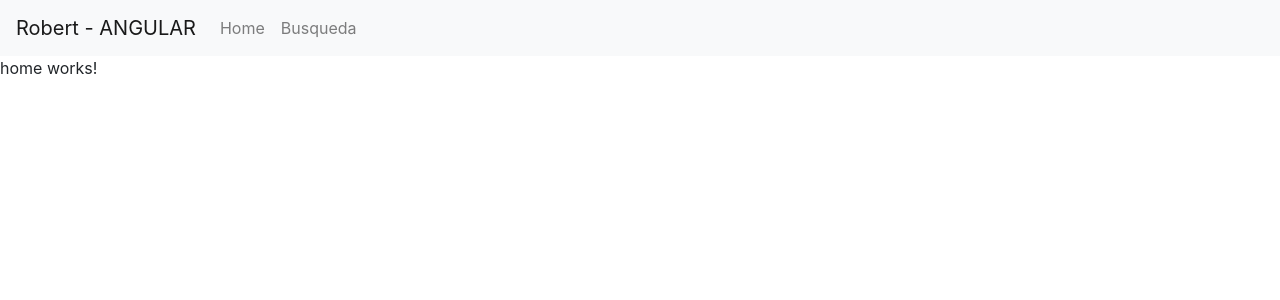
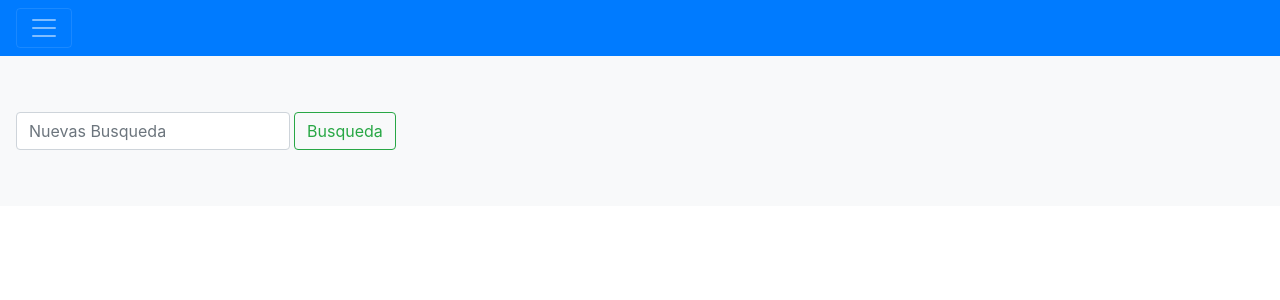
Before and after one commit to Robertgaraban/projeto-final.angola.github.io, an Angular app: page /Home in a window 1280 px wide. Shown: the top 300 px of the page. Built offline with nearby package versions, Linux system fonts and the light colour scheme.

Commit message:
Cambio Paginas Home e Busqueda

```diff
--- a/src/app/app.component.html
+++ b/src/app/app.component.html
@@ -1,5 +1,5 @@
 
-<nav class="navbar navbar-expand-lg navbar-light bg-light">
+<nav class="navbar navbar-dark bg-primary">
     <button class="navbar-toggler" type="button" data-toggle="collapse" data-target="#navbarTogglerDemo01" aria-controls="navbarTogglerDemo01" aria-expanded="false" aria-label="Toggle navigation">
       <span class="navbar-toggler-icon"></span>
     </button>
--- a/src/app/components/busqueda/busqueda.component.html
+++ b/src/app/components/busqueda/busqueda.component.html
@@ -1 +1,4 @@
-<p>busqueda works!</p>
+
+<h2> igual a la variable de la Budqueda - Pagina Busqueda</h2>
+<img src="..." class="img-fluid" alt="Responsive image">
+<img src="..." class="img-fluid" alt="Responsive image">
--- a/src/app/components/home/home.component.html
+++ b/src/app/components/home/home.component.html
@@ -1 +1,6 @@
-<p>home works!</p>
+<nav class="navbar navbar-light bg-light">
+    <form class="form-inline">
+      <input class="form-control mr-sm-1" type="search" placeholder="Nuevas Busqueda" aria-label="Search">
+      <button class="btn btn-outline-success my-4 my-sm-5" type="submit">Busqueda</button>
+    </form>
+  </nav>
```
